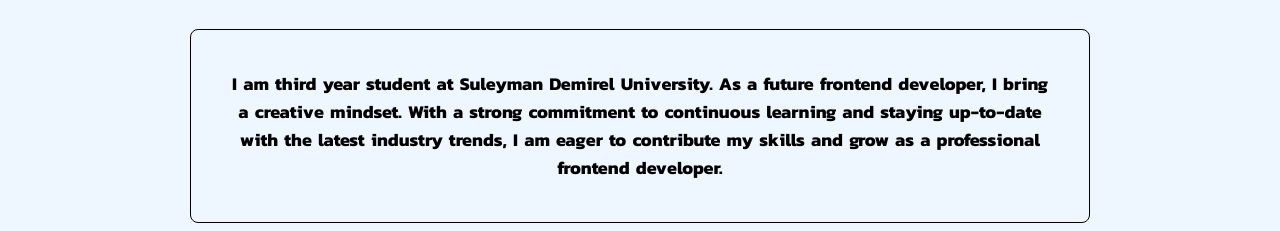
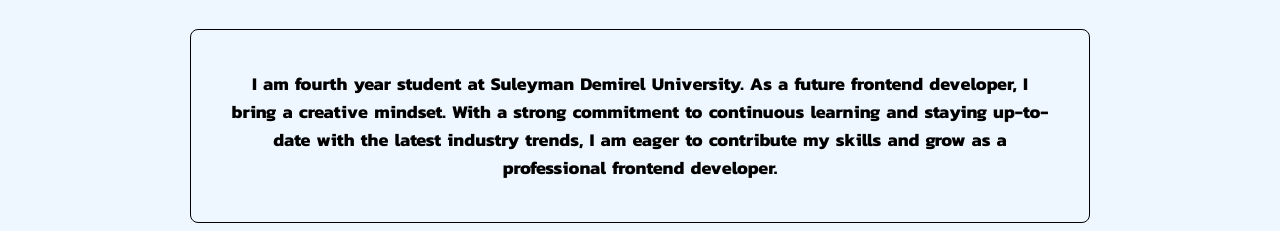
Before and after one commit to ded-r/web-profile, a React (Vite) app: page /about in a window 1280 px wide. Shown: the part 561-792 px from the top of the page. Built offline with nearby package versions, Linux system fonts and the light colour scheme; a web font is replaced by a local one.

Commit message:
minor changes

```diff
--- a/src/components/AboutMe.jsx
+++ b/src/components/AboutMe.jsx
@@ -55,7 +55,7 @@
             <div className=" lg:w-3/4 mx-auto text-center my-14 text-lg border border-black rounded-lg lg:p-10 p-3">
                 <p>
                     <b>
-                        I am third year student at Suleyman Demirel University. As a future frontend developer, I bring a creative mindset. With a strong commitment to continuous learning and staying up-to-date with the latest industry trends, I am eager to contribute my skills and grow as a
+                        I am fourth year student at Suleyman Demirel University. As a future frontend developer, I bring a creative mindset. With a strong commitment to continuous learning and staying up-to-date with the latest industry trends, I am eager to contribute my skills and grow as a
                         professional frontend developer.
                     </b>
                 </p>
--- a/src/components/Contact.jsx
+++ b/src/components/Contact.jsx
@@ -3,7 +3,7 @@
 export default function Contact() {
     return (
         <div className="my-5 lg:flex-grow flex flex-col justify-center items-center text-black">
-            <p className="text-4xl text-center">Leave some feedback :D</p>
+            <p className="text-2xl text-center lg:text-4xl">Leave some feedback :D</p>
             <p className="text-center text-2xl pt-5">Contact Form</p>
             <FeedbackForm />
         </div>
--- a/src/components/Projects.jsx
+++ b/src/components/Projects.jsx
@@ -4,7 +4,7 @@
             <h1 className="text-2xl">Projects</h1>
             <div className="flex justify-center items-center">
                 <div className="grid grid-flow-row">
-                    <div className="my-5 grid grid-cols-3">
+                    <div className="my-5 grid grid-cols-2 lg:grid-cols-3">
                         <div className="text-center hover:text-blue-500 duration-300 hover:scale-105">
                             <a href="https://didar-weather.netlify.app/" target="_blank">
                                 <p>Simple Weather App</p>
```
